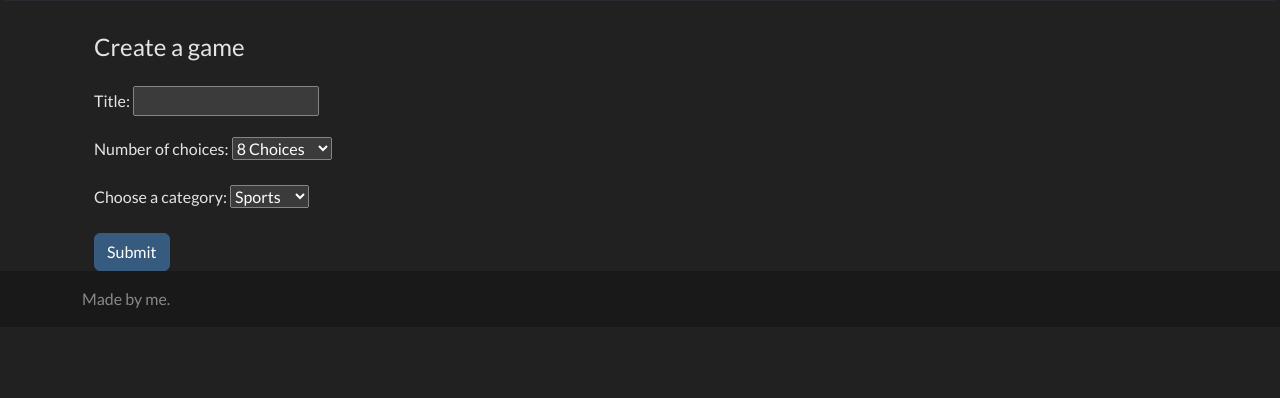
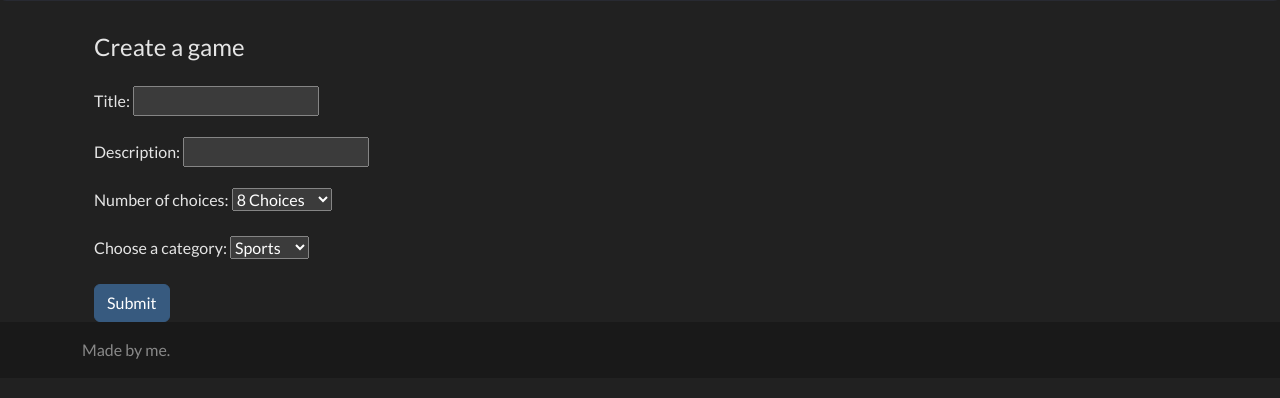
Before and after one commit to Swietl1k/WWWstrona, a Django app: page /strona/create/ in a window 1280 px wide. Shown: the part 361-759 px from the top of the page. Run offline with Django 4.2, Linux system fonts and the light colour scheme; some libraries are stand-ins or nearby versions.

Commit message:
game desc

```diff
--- a/strona/forms.py
+++ b/strona/forms.py
@@ -1,7 +1,8 @@
 from django import forms
 
 class GameForm(forms.Form):
-    title = forms.CharField(max_length=100, label="Title")
+    title = forms.CharField(max_length=50, label="Title")
+    description = forms.CharField(max_length=150, label="Description")
     number_of_choices = forms.ChoiceField(
         choices=[
             (8, '8 Choices'),
--- a/strona/templates/create.html
+++ b/strona/templates/create.html
@@ -19,6 +19,10 @@
                 {{ form.title }}
             </div>
             <div class="mb-3">
+                <label for="game_description" class="form-label">Description:</label>
+                {{ form.description }}
+            </div>
+            <div class="mb-3">
                 <label for="number_of_choices" class="form-label">Number of choices:</label>
                 {{ form.number_of_choices }}
             </div>
--- a/strona/views.py
+++ b/strona/views.py
@@ -140,6 +140,7 @@ def create(request):
         form = GameForm(request.POST)
         if form.is_valid():
             title = form.cleaned_data['title']
+            description = form.cleaned_data['description']
             number_of_choices = form.cleaned_data['number_of_choices']
             category = form.cleaned_data['category']
 
@@ -150,6 +151,7 @@ def create(request):
                 "title": title,
                 "number_of_choices": number_of_choices,
                 "category": category,
+                "description": description,
             }
 
             try:
```
